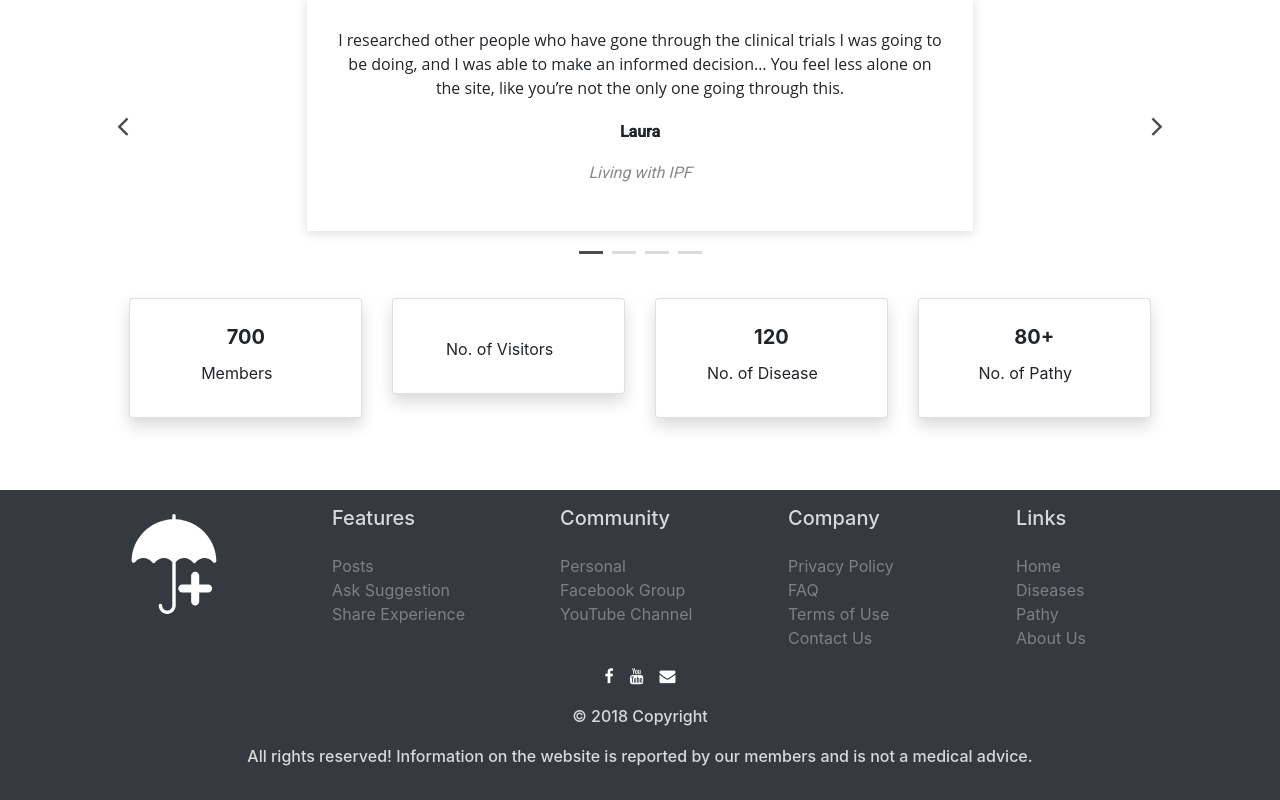
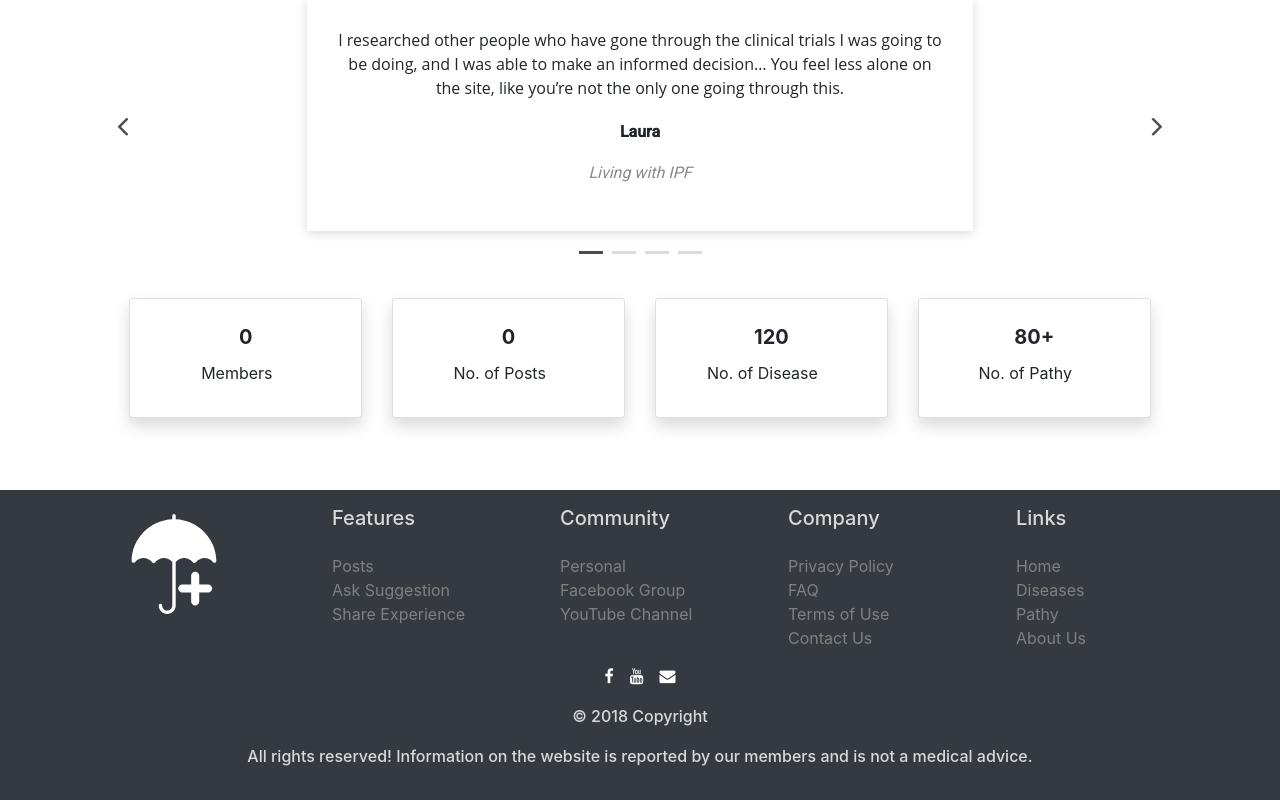
Before and after one commit to A8S/medical-project, a React (Create React App) app in the folder client/: page /aboutus in a window 1280 px wide. Shown: the part 919-1719 px from the top of the page. Built offline with nearby package versions, Linux system fonts and the light colour scheme; no server answers.

Commit message:
user count

```diff
--- a/client/src/Components/AboutUs/index.js
+++ b/client/src/Components/AboutUs/index.js
@@ -2,8 +2,26 @@ import React from 'react';
 import './style.css';
 import Testimonial from '../ContactUs/Testimonial';
 import Testimonialdata from '../../Data/Testimonial_data';
+import { countpost } from '../../Api/Post';
+import { countuser } from '../../Api/User';
 
 class AboutUs extends React.Component {
+	state = {
+		postCount: 0,
+		userCount: 0,
+	};
+	componentDidMount() {
+		countpost().then(data => {
+			this.setState({
+				postCount: data.count,
+			});
+		});
+		countuser().then(data => {
+			this.setState({
+				userCount: data.count,
+			});
+		});
+	}
 	render() {
 		return (
 			<div className="container">
@@ -136,7 +154,9 @@ class AboutUs extends React.Component {
 					<div className="col-md-3">
 						<div className="card shadow p-3 mb-5 bg-white rounded">
 							<div className="card-body">
-								<h5 className="card-title text-center font-weight-bold">700</h5>
+								<h5 className="card-title text-center font-weight-bold">
+									{this.state.userCount}
+								</h5>
 								<p className="card-text text-center"> Members</p>
 							</div>
 						</div>
@@ -145,9 +165,9 @@ class AboutUs extends React.Component {
 						<div className="card shadow p-3 mb-5 bg-white rounded">
 							<div className="card-body">
 								<h5 className="card-title text-center font-weight-bold">
-									<span />{' '}
+									<span>{this.state.postCount}</span>
 								</h5>
-								<p className="card-text text-center">No. of Visitors</p>
+								<p className="card-text text-center">No. of Posts</p>
 							</div>
 						</div>
 					</div>
--- a/client/src/Components/Home/index.js
+++ b/client/src/Components/Home/index.js
@@ -151,7 +151,7 @@ class Home extends Component {
 													{this.state.postCount}
 												</h5>
 												<p className="card-text text-center">
-													No. of Visitors
+													No. of Posts
 												</p>
 											</div>
 										</div>
```
